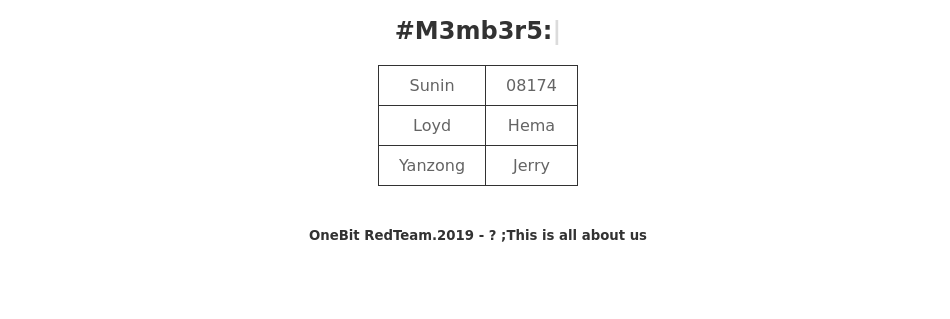
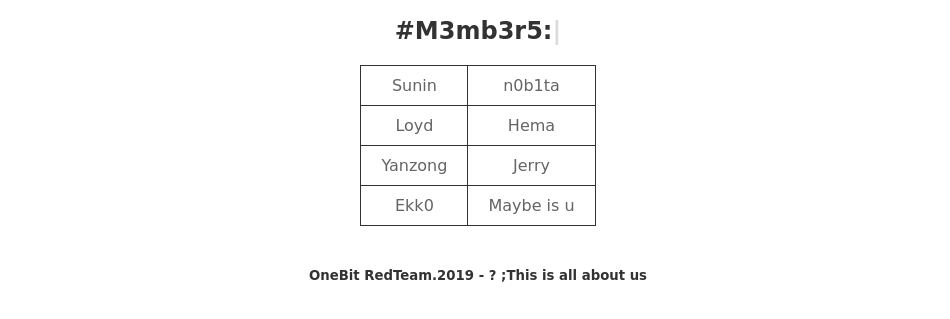
Before and after one commit to OneBitSec/onebitsec.github.io, a plain HTML site: page index.html in a window 1280 px wide. Shown: the part 291-610 px from the top of the page, without its empty margins (162-1112 px from the left). Drawn offline with Linux system fonts and the light colour scheme.

Commit message:
Update index.html

```diff
--- a/index.html
+++ b/index.html
@@ -46,7 +46,7 @@
                         <tbody>
                         <tr>
                             <td><a href="https://twitter.com/sunin2021" style="text-decoration: none;" target="_blank" >Sunin</a></td>
-                            <td><a href="https://twitter.com/hello_n0b1ta" style="text-decoration: none;" target="_blank" >08174</a></td>
+                            <td><a href="https://twitter.com/hello_n0b1ta" style="text-decoration: none;" target="_blank" >n0b1ta</a></td>
                         </tr>
                         <tr>
                             <td><a href="./404.html" style="text-decoration: none;" target="_blank" >Loyd</a></td>
@@ -55,6 +55,10 @@
                         <tr>
                             <td><a href="./404.html" style="text-decoration: none;" target="_blank" >Yanzong</a></td>
                             <td><a href="./404.html" style="text-decoration: none;" target="_blank" >Jerry</a></td>
+                        </tr>
+                        <tr>
+                            <td><a href="./404.html" style="text-decoration: none;" target="_blank" >Ekk0</a></td>
+                            <td><a href="./404.html" style="text-decoration: none;" target="_blank" >Maybe is u</a></td>
                         </tr>
                         </tbody>
                     </table>
```
